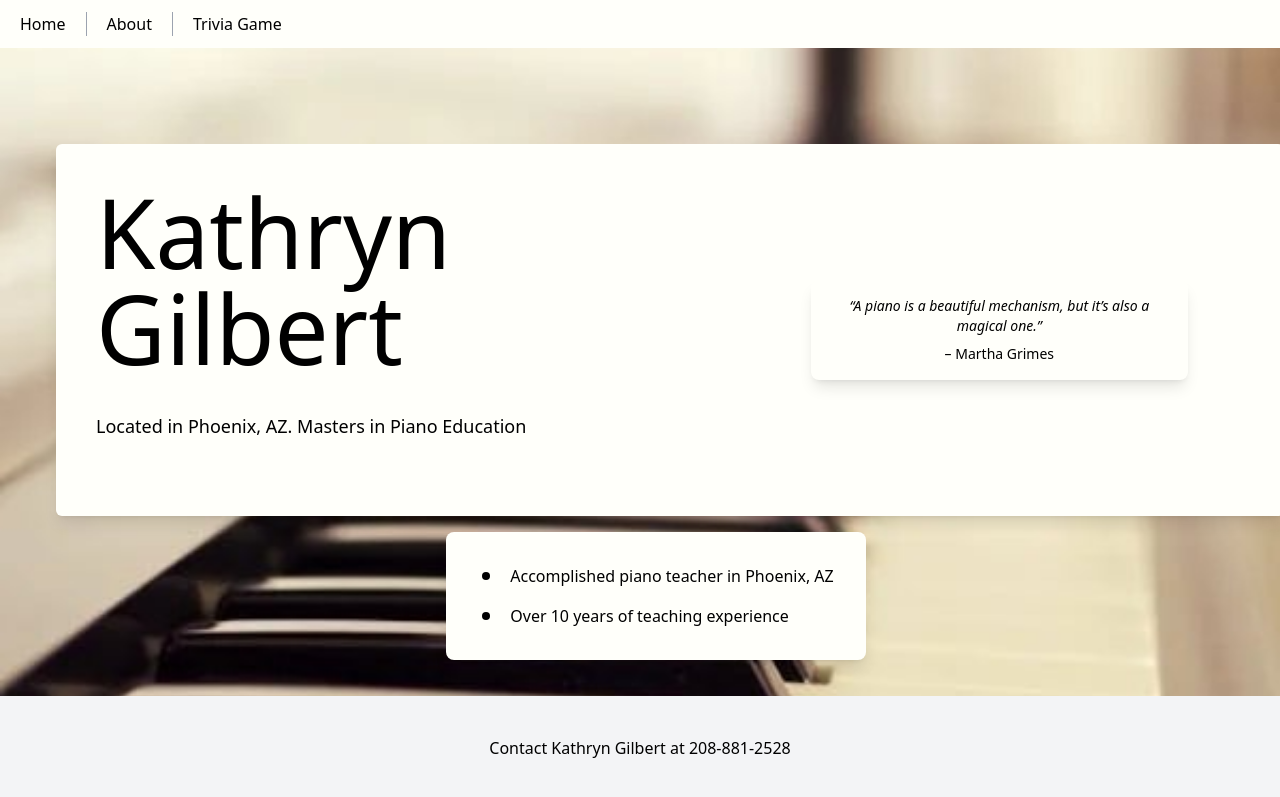
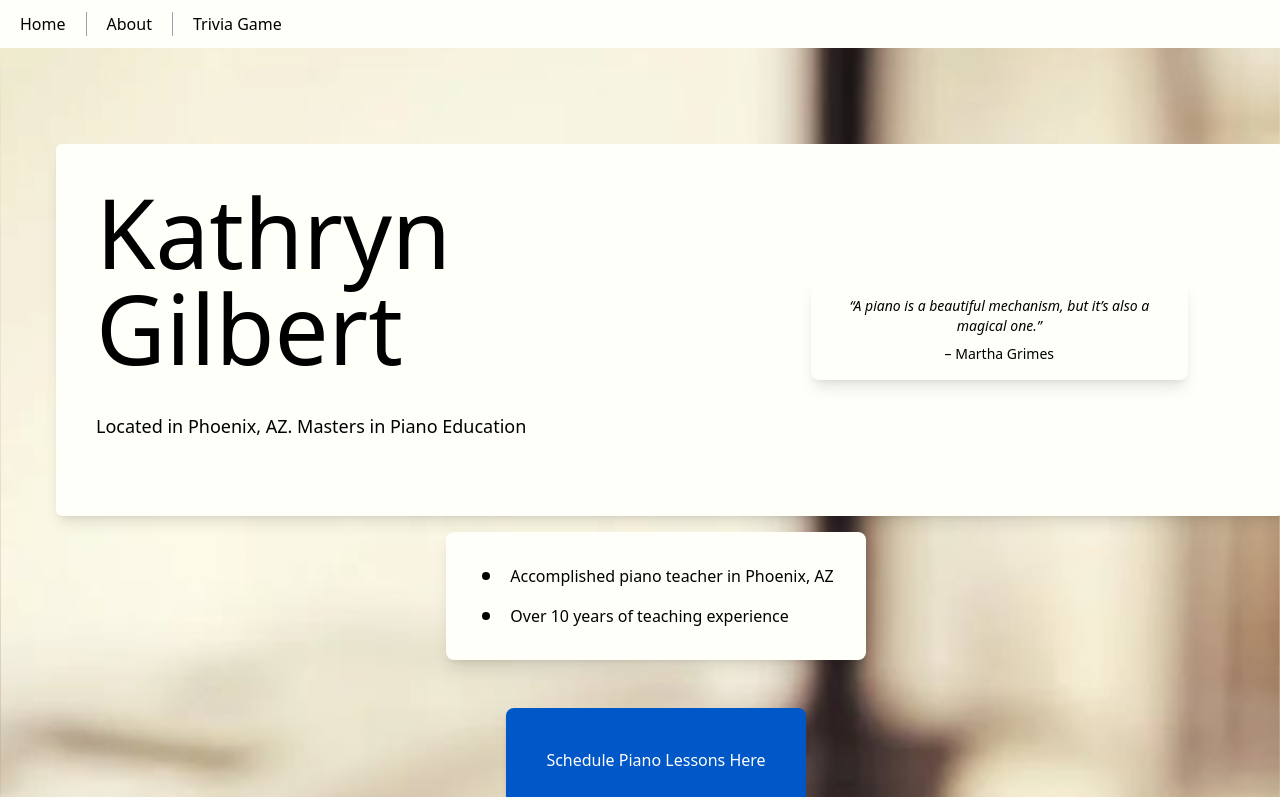
Before and after one commit to johnstewart00/KathrynMusic, a Next.js app: page / in a window 1280 px wide. Shown: the top 797 px of the page. Built offline with nearby package versions, Linux system fonts and the light colour scheme.

Commit message:
remove sticky footer

```diff
--- a/src/app/layout.tsx
+++ b/src/app/layout.tsx
@@ -33,7 +33,7 @@ export default function RootLayout({
           <main className="flex-grow container mx-auto px-4 py-8">
             {children}
           </main>
-          <Footer sticky />
+          <Footer />
         </div>
       </body>
     </html>
--- a/src/app/styles/globals.css
+++ b/src/app/styles/globals.css
@@ -9,7 +9,3 @@ body {
   background-repeat: no-repeat;
   background-attachment: fixed; /* Prevents scrolling issues */
 }
-html, body {
-  height: 100%;
-  overflow: hidden; /* Prevents unnecessary scrolling */
-}
```
